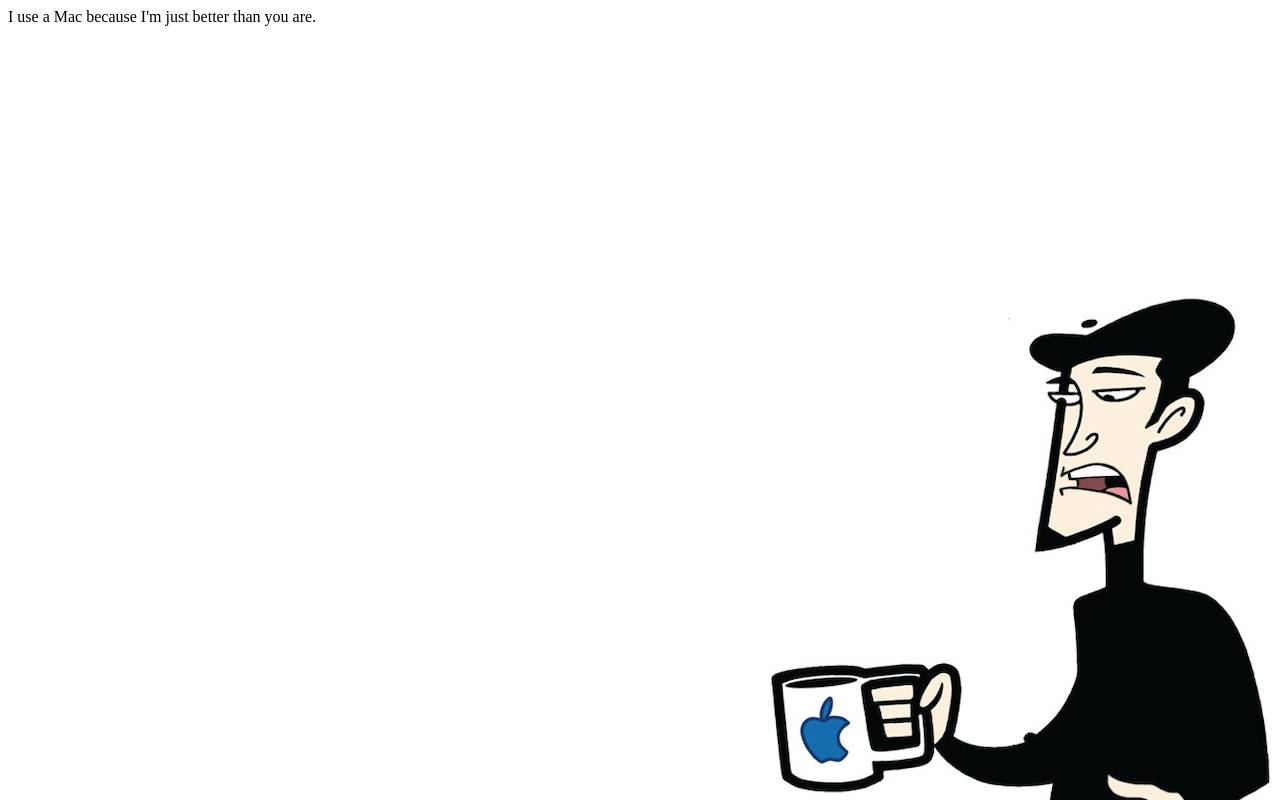
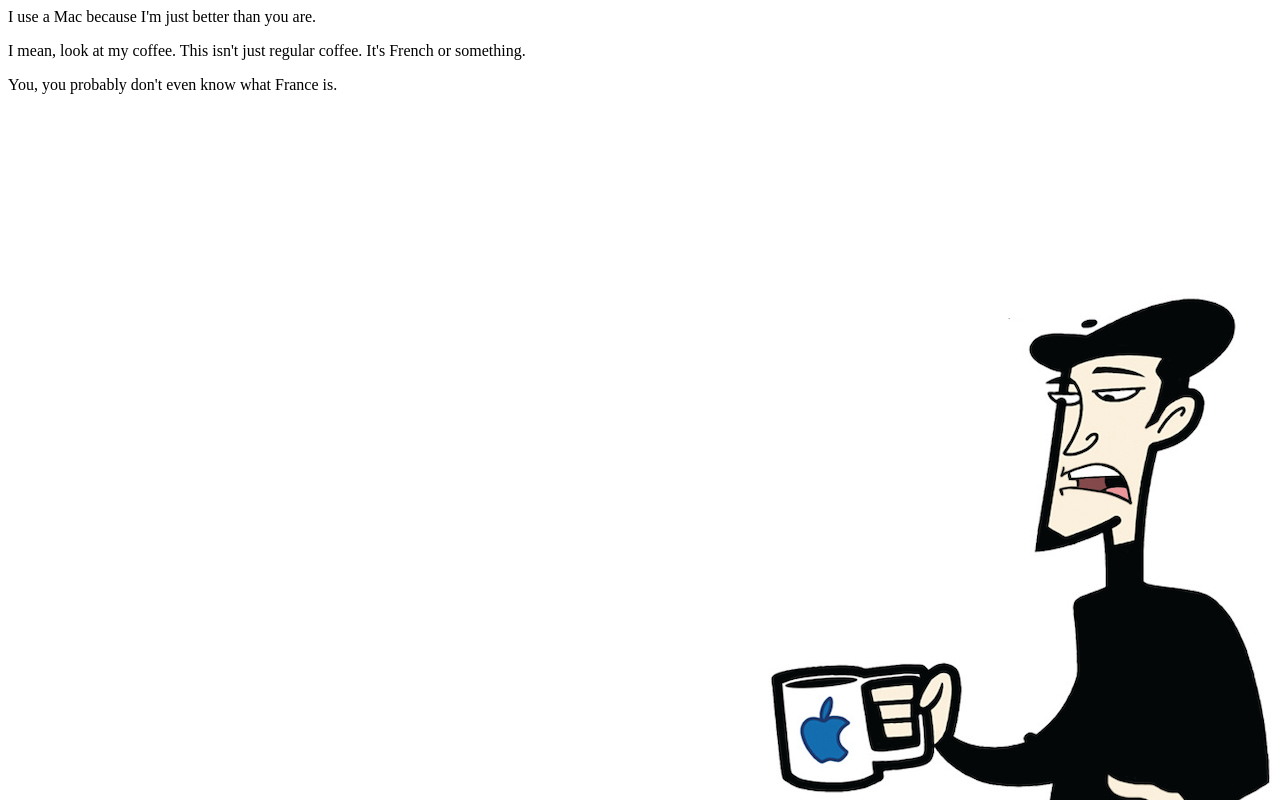
Before and after one commit to ccameron-chromium/raven-pwa, a plain HTML site: page index.html in a window 1280 px wide. Drawn offline with Linux system fonts and the light colour scheme.

Commit message:
And more of the text

```diff
--- a/index.html
+++ b/index.html
@@ -23,5 +23,12 @@
 <p>
 I use a Mac because I'm just better than you are.
 </p>
+<p>
+I mean, look at my coffee.
+This isn't just regular coffee. It's French or something.
+</p>
+<p>
+You, you probably don't even know what France is.
+</p>
 </body>
 </html>
```
